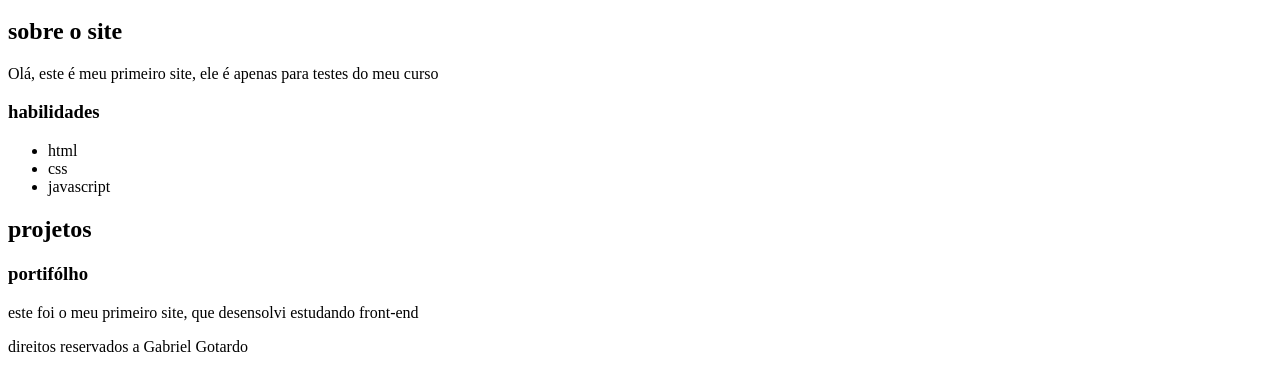
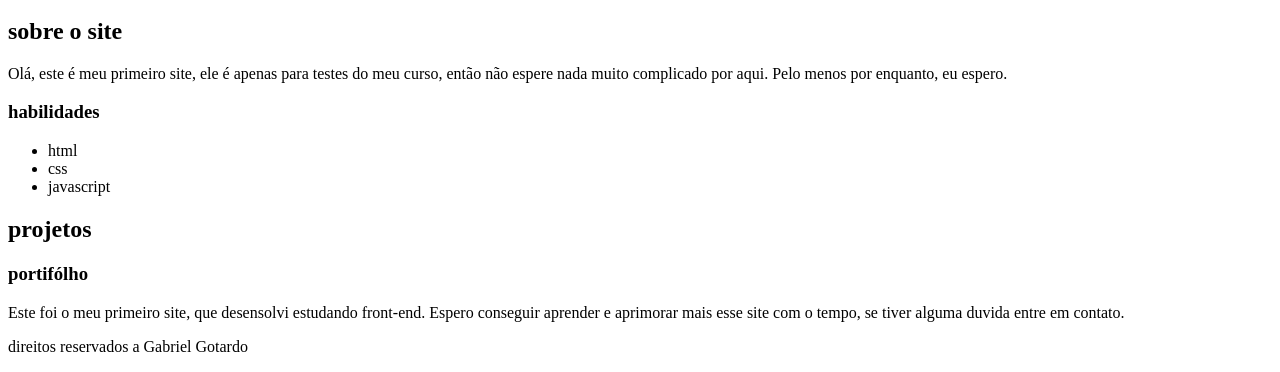
Before and after one commit to AxlFlow/site, a plain HTML site: page index.html in a window 1280 px wide. Shown: the part 136-508 px from the top of the page. Drawn offline with Linux system fonts and the light colour scheme.

Commit message:
Update index.html

```diff
--- a/index.html
+++ b/index.html
@@ -25,7 +25,7 @@
         <h1>sobre o site</h1>
         <article>
             <p>
-                Olá, este é meu primeiro site, ele é apenas para testes do meu curso
+                Olá, este é meu primeiro site, ele é apenas para testes do meu curso, então não espere nada muito complicado por aqui. Pelo menos por enquanto, eu espero.
             </p>
         </article>
         <aside>
@@ -45,7 +45,8 @@
         <article>
             <h3>portifólho</h3>
             <p>
-                este foi o meu primeiro site, que desensolvi estudando front-end
+                Este foi o meu primeiro site, que desensolvi estudando front-end.
+                Espero conseguir aprender e aprimorar mais esse site com o tempo, se tiver alguma duvida entre em contato.
             </p>
         </article>
     </section>
```
